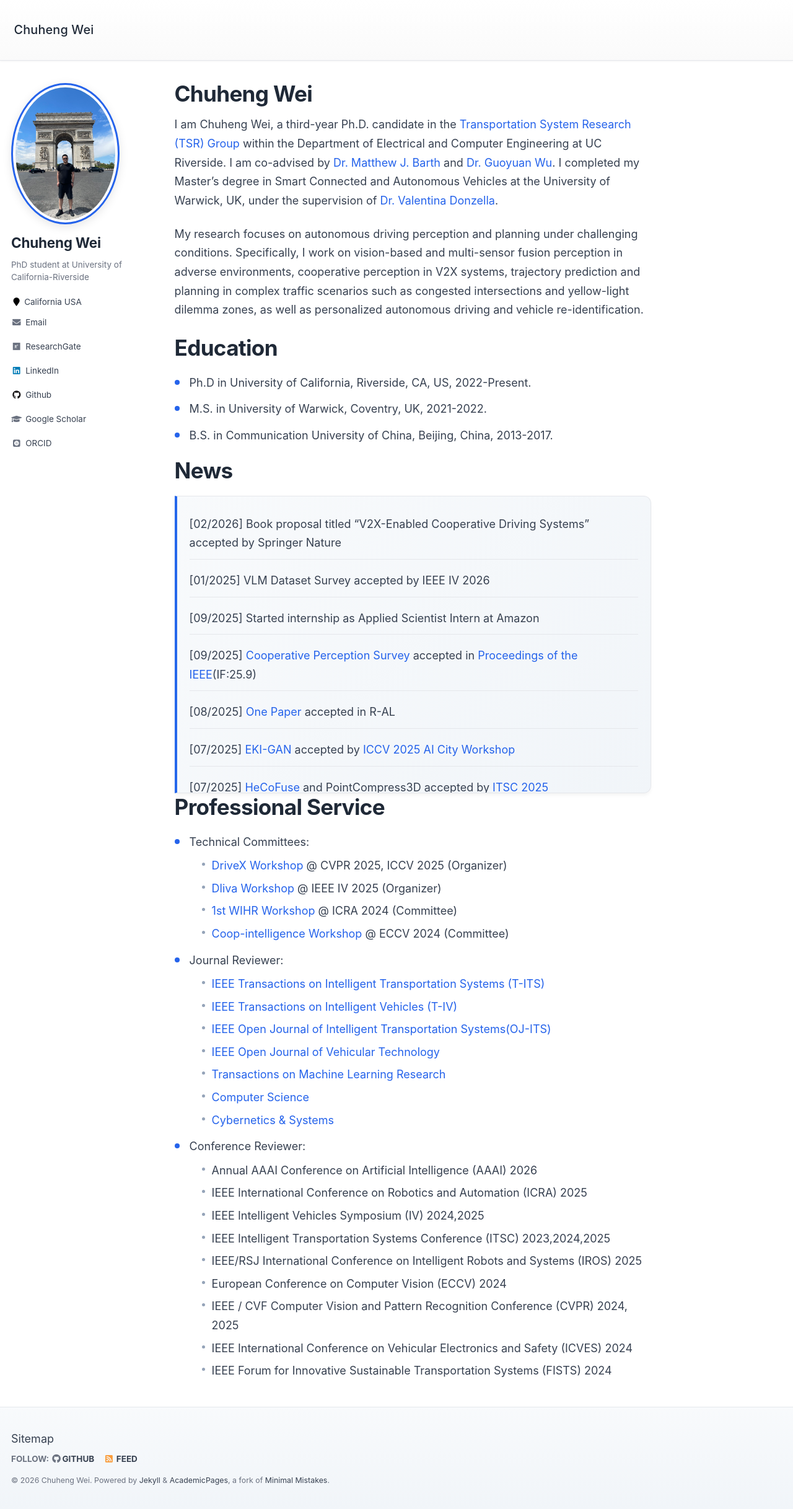
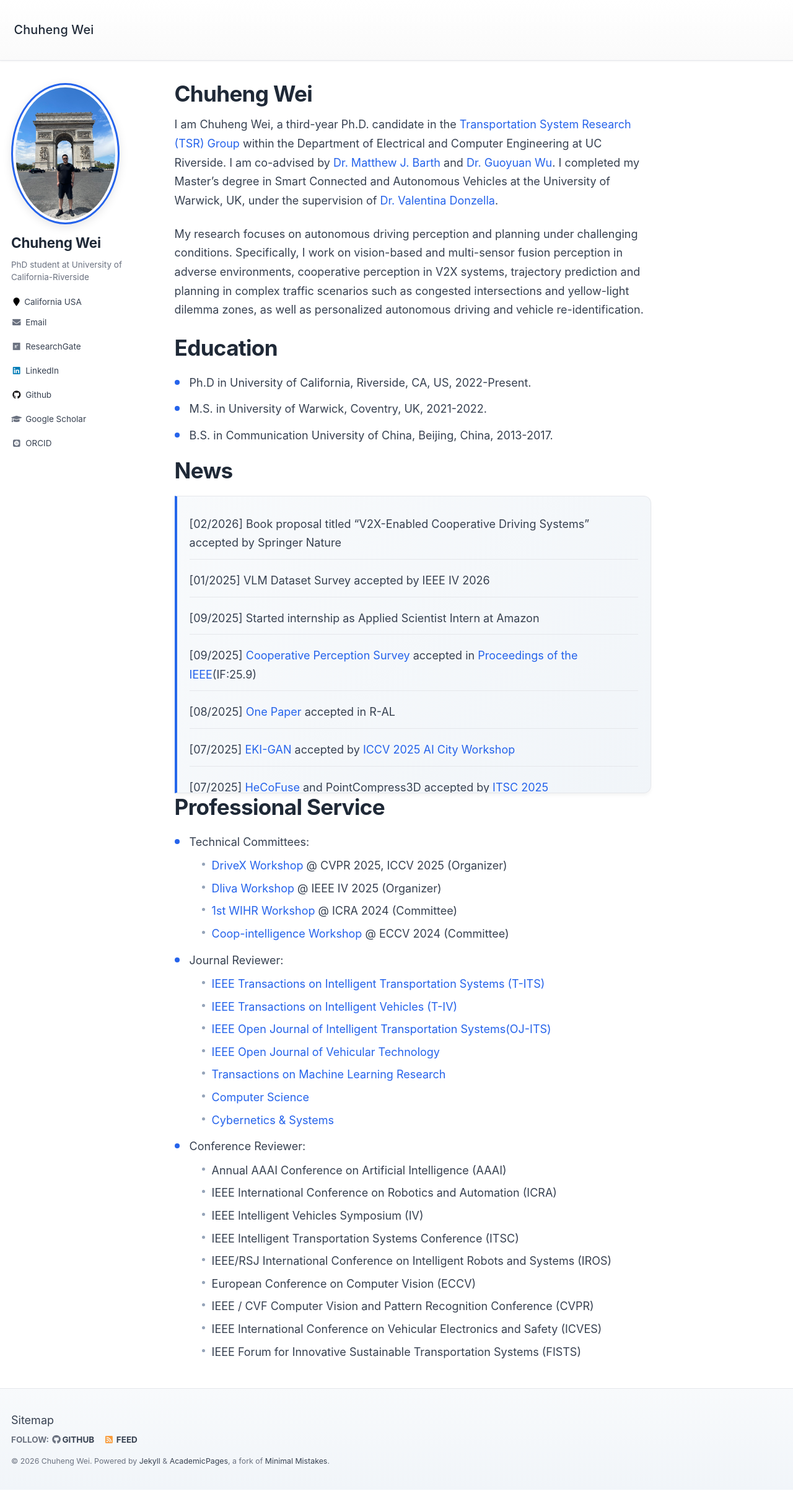
Before and after one commit to ChuhengWei/ChuhengWei.github.io, a Jekyll site: the page built from _pages/about.md, in a window 1280 px wide. Shown: the whole page at 62% size. Built offline with Jekyll 4.4.1, drawn with Linux system fonts in a browser that asks for light colours; some web fonts are replaced; after the commit the page ends 2404 px from its top, so only the background shows below that.

```diff
--- a/_pages/about.md
+++ b/_pages/about.md
@@ -172,14 +172,14 @@
   - [Computer Science](https://peerj.com/computer-science/)
   - [Cybernetics & Systems](https://www.tandfonline.com/journals/ucbs20)
 - Conference Reviewer:
-  - Annual AAAI Conference on Artificial Intelligence (AAAI) 2026
-  - IEEE International Conference on Robotics and Automation (ICRA) 2025
-  - IEEE Intelligent Vehicles Symposium (IV) 2024,2025
-  - IEEE Intelligent Transportation Systems Conference (ITSC) 2023,2024,2025
-  - IEEE/RSJ International Conference on Intelligent Robots and Systems (IROS) 2025
-  - European Conference on Computer Vision (ECCV) 2024
-  - IEEE / CVF Computer Vision and Pattern Recognition Conference (CVPR) 2024, 2025
-  - IEEE International Conference on Vehicular Electronics and Safety (ICVES) 2024
-  - IEEE Forum for Innovative Sustainable Transportation Systems (FISTS) 2024
+  - Annual AAAI Conference on Artificial Intelligence (AAAI)
+  - IEEE International Conference on Robotics and Automation (ICRA)
+  - IEEE Intelligent Vehicles Symposium (IV)
+  - IEEE Intelligent Transportation Systems Conference (ITSC)
+  - IEEE/RSJ International Conference on Intelligent Robots and Systems (IROS)
+  - European Conference on Computer Vision (ECCV)
+  - IEEE / CVF Computer Vision and Pattern Recognition Conference (CVPR)
+  - IEEE International Conference on Vehicular Electronics and Safety (ICVES)
+  - IEEE Forum for Innovative Sustainable Transportation Systems (FISTS)
 
 [//]: # (Site-wide configuration)
```
